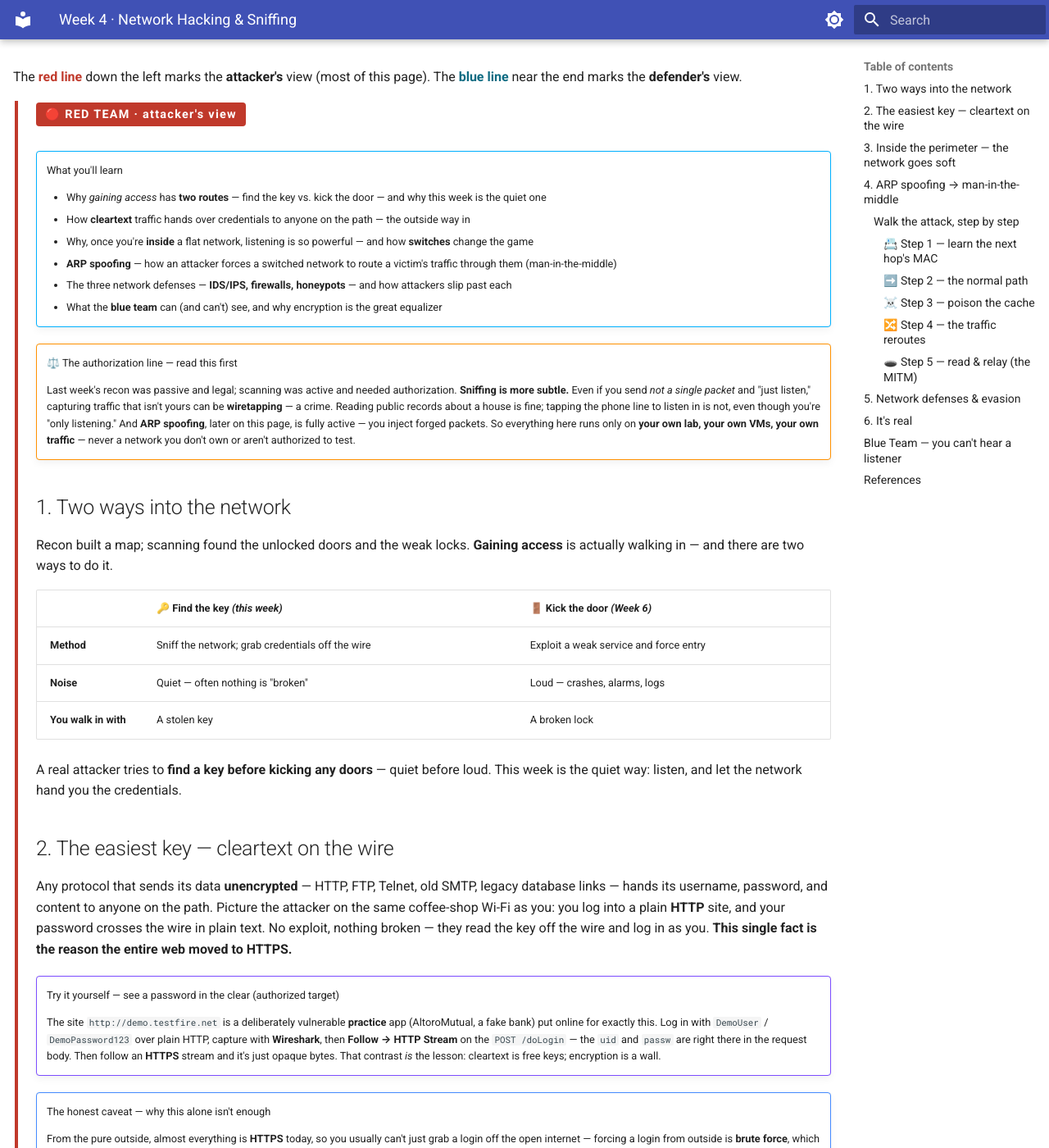
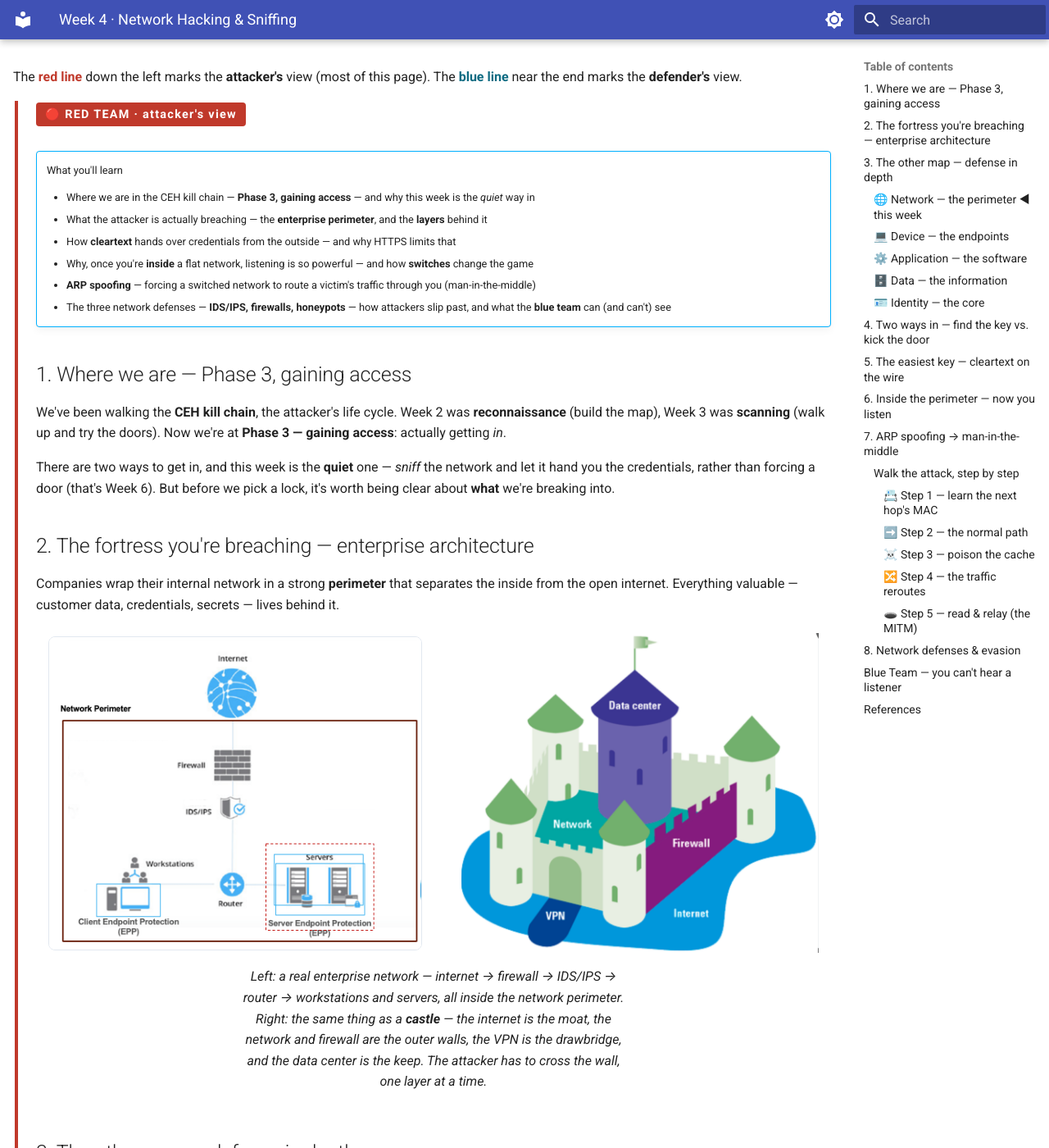
Before and after one commit to chalasanisree-courses/ethical-hacking, an MkDocs documentation site: the page built from source/docs/weeks/network-hacking-sniffing.md, in a window 1280 px wide and 1400 px high, scrolled down 316 px. Shown: the whole window at 82% size. Built offline with MkDocs 1.6.1 and Material for MkDocs 9.7.7, drawn with Linux system fonts in a browser that asks for light colours; some of the changed text lies outside the part shown.

Commit message:
week 4 - update 1

```diff
--- a/source/docs/weeks/network-hacking-sniffing.md
+++ b/source/docs/weeks/network-hacking-sniffing.md
@@ -25,26 +25,119 @@
 
 What you'll learn
 
-- Why *gaining access* has **two routes** — find the key vs. kick the door — and why this week is the quiet one
-- How **cleartext** traffic hands over credentials to anyone on the path — the outside way in
+- Where we are in the CEH kill chain — **Phase 3, gaining access** — and why this week is the *quiet* way in
+- What the attacker is actually breaching — the **enterprise perimeter**, and the **layers** behind it
+- How **cleartext** hands over credentials from the outside — and why HTTPS limits that
 - Why, once you're **inside** a flat network, listening is so powerful — and how **switches** change the game
-- **ARP spoofing** — how an attacker forces a switched network to route a victim's traffic through them (man-in-the-middle)
-- The three network defenses — **IDS/IPS, firewalls, honeypots** — and how attackers slip past each
-- What the **blue team** can (and can't) see, and why encryption is the great equalizer
+- **ARP spoofing** — forcing a switched network to route a victim's traffic through you (man-in-the-middle)
+- The three network defenses — **IDS/IPS, firewalls, honeypots** — how attackers slip past, and what the **blue team** can (and can't) see
+
+</div>
+
+## 1. Where we are — Phase 3, gaining access
+
+We've been walking the **CEH kill chain**, the attacker's life cycle. Week 2 was **reconnaissance** (build the map), Week 3 was **scanning** (walk up and try the doors). Now we're at **Phase 3 — gaining access**: actually getting *in*.
+
+There are two ways to get in, and this week is the **quiet** one — *sniff* the network and let it hand you the credentials, rather than forcing a door (that's Week 6). But before we pick a lock, it's worth being clear about **what** we're breaking into.
+
+## 2. The fortress you're breaching — enterprise architecture
+
+Companies wrap their internal network in a strong **perimeter** that separates the inside from the open internet. Everything valuable — customer data, credentials, secrets — lives behind it.
+
+<figure>
+<div style="display:flex;gap:18px;flex-wrap:wrap;justify-content:center;align-items:center;margin:6px 0;">
+<img src="../img/ea-network.png" alt="A real enterprise network: the internet reaches a firewall, then IDS/IPS, then a router, with workstations and servers behind the network perimeter, each with endpoint protection." style="width:47%;min-width:280px;border:1px solid #e2e8f0;border-radius:8px;background:#fff;" />
+<img src="../img/ea-castle.png" alt="The same enterprise drawn as a castle: the internet is the moat, the network and firewall are the outer walls, the VPN is the drawbridge, and the data center is the keep." style="width:45%;min-width:260px;" />
+</div>
+<figcaption>Left: a real enterprise network — internet → firewall → IDS/IPS → router → workstations and servers, all inside the network perimeter. Right: the same thing as a <strong>castle</strong> — the internet is the moat, the network and firewall are the outer walls, the VPN is the drawbridge, and the data center is the keep. The attacker has to cross the wall, one layer at a time.</figcaption>
+</figure>
+
+## 3. The other map — defense in depth
+
+There's a second map that organises the whole course. Defenders never rely on one wall — they build **layers**, like an onion. The outermost is the **network** (the perimeter); inside are the device, application, data, and — at the core — identity. This module, *Storming the Perimeter*, lives at that **outermost ring**: everything this week attacks the **network** layer.
+
+<div style="max-width:520px;margin:20px auto;" markdown="1">
+
+<div markdown="0">
+<svg viewBox="0 0 560 480" role="img" aria-label="Interactive defense-in-depth layers — click a ring." xmlns="http://www.w3.org/2000/svg" style="width:100%;height:auto;display:block;font-family:'Syne',system-ui,sans-serif;">
+  <circle cx="280" cy="240" r="216" fill="none" stroke="#c0392b" stroke-width="3" stroke-dasharray="7 5" pointer-events="none"/>
+  <circle class="dil-ring" id="dil-ring-1" cx="280" cy="240" r="205" fill="#2b8ca6" onclick="dilShow(1)" tabindex="0" role="button" aria-label="Network layer"/>
+  <circle class="dil-ring" id="dil-ring-2" cx="280" cy="240" r="168" fill="#3ba0ba" onclick="dilShow(2)" tabindex="0" role="button" aria-label="Device layer"/>
+  <circle class="dil-ring" id="dil-ring-3" cx="280" cy="240" r="131" fill="#57b8cf" onclick="dilShow(3)" tabindex="0" role="button" aria-label="Application layer"/>
+  <circle class="dil-ring" id="dil-ring-4" cx="280" cy="240" r="94"  fill="#8ad2e3" onclick="dilShow(4)" tabindex="0" role="button" aria-label="Data layer"/>
+  <circle class="dil-ring" id="dil-ring-5" cx="280" cy="240" r="57"  fill="#0e6b82" onclick="dilShow(5)" tabindex="0" role="button" aria-label="Identity layer"/>
+  <text x="280" y="60"  text-anchor="middle" font-size="15" font-weight="700" fill="#ffffff" pointer-events="none">NETWORK</text>
+  <text x="280" y="95"  text-anchor="middle" font-size="14" font-weight="700" fill="#ffffff" pointer-events="none">DEVICE</text>
+  <text x="280" y="130" text-anchor="middle" font-size="13" font-weight="700" fill="#ffffff" pointer-events="none">APPLICATION</text>
+  <text x="280" y="165" text-anchor="middle" font-size="12.5" font-weight="700" fill="#1a3a44" pointer-events="none">DATA</text>
+  <text x="280" y="238" text-anchor="middle" font-size="13" font-weight="800" fill="#ffffff" pointer-events="none">IDENTITY</text>
+  <text x="280" y="254" text-anchor="middle" font-size="9.5" fill="#cfeef6" pointer-events="none">the core</text>
+</svg>
+</div>
+
+↑ **Click a layer** — the <span style="color:#c0392b;font-weight:700;">red ring</span> (Network) is where we are this week
+
+</div>
+
+<div id="dil-panel-1" class="dil-panel" markdown="1">
+
+#### 🌐 Network — the perimeter ◀ this week
+
+Controls what traffic is even allowed onto the network: **firewalls, IDS/IPS, the DMZ,** and segmentation.
+
+**We attack it in:** [Recon](reconnaissance-footprinting.html) · [Scanning](scanning-enumeration.html) · **Network Hacking & Sniffing (here)** · [Wireless](wireless-hacking.html)
+
+</div>
+
+<div id="dil-panel-2" class="dil-panel" markdown="1">
+
+#### 💻 Device — the endpoints
+
+Hardening the machines: **OS patching, antivirus/EDR, disk encryption,** host firewalls.
+
+**We attack it in:** [System Attacks](system-attacks.html) · [Malware, Trojans & DoS](malware-trojans-dos.html)
+
+</div>
+
+<div id="dil-panel-3" class="dil-panel" markdown="1">
+
+#### ⚙️ Application — the software
+
+Code that isn't exploitable: **secure coding, authn & authz,** web application firewalls.
+
+**We attack it in:** [Web Attacks I](web-attacks-servers-apps.html) · [Web Attacks II — SQLi](web-attacks-sqli-session.html)
+
+</div>
+
+<div id="dil-panel-4" class="dil-panel" markdown="1">
+
+#### 🗄️ Data — the information
+
+Protecting the data itself: **encryption, backups,** tight access control — what attackers ultimately want.
+
+**We attack it in:** [Cryptography](cryptography.html)
+
+</div>
+
+<div id="dil-panel-5" class="dil-panel" markdown="1">
+
+#### 🪪 Identity — the core
+
+*Who* can log in and *what* they can do — MFA, IAM, least privilege. Break identity and you don't hack in, you **log in**.
+
+**We attack it in:** [Social Engineering & the Identity Layer](social-engineering-identity.html)
 
 </div>
 
 <div class="admonition warning" markdown="1">
 
-⚖️ The authorization line — read this first
+⚖️ Read this first — the authorization line
 
-Last week's recon was passive and legal; scanning was active and needed authorization. **Sniffing is more subtle.** Even if you send *not a single packet* and "just listen," capturing traffic that isn't yours can be **wiretapping** — a crime. Reading public records about a house is fine; tapping the phone line to listen in is not, even though you're "only listening." And **ARP spoofing**, later on this page, is fully active — you inject forged packets. So everything here runs only on **your own lab, your own VMs, your own traffic** — never a network you don't own or aren't authorized to test.
+Last week's recon was passive and legal; scanning was active and needed authorization. **Sniffing is more subtle.** Even if you send *not a single packet* and "just listen," capturing traffic that isn't yours can be **wiretapping** — a crime. Reading public records about a house is fine; tapping the phone line to listen in is not. And **ARP spoofing**, later on, is fully active — you inject forged packets. So everything here runs only on **your own lab, your own VMs, your own traffic**.
 
 </div>
 
-## 1. Two ways into the network
-
-Recon built a map; scanning found the unlocked doors and the weak locks. **Gaining access** is actually walking in — and there are two ways to do it.
+## 4. Two ways in — find the key vs. kick the door
 
 | | 🔑 Find the key *(this week)* | 🚪 Kick the door *(Week 6)* |
 |---|---|---|
@@ -52,48 +145,51 @@
 | **Noise** | Quiet — often nothing is "broken" | Loud — crashes, alarms, logs |
 | **You walk in with** | A stolen key | A broken lock |
 
-A real attacker tries to **find a key before kicking any doors** — quiet before loud. This week is the quiet way: listen, and let the network hand you the credentials.
+A real attacker tries to **find a key before kicking any doors** — quiet before loud. So we start with the key.
 
-## 2. The easiest key — cleartext on the wire
+## 5. The easiest key — cleartext on the wire
 
 Any protocol that sends its data **unencrypted** — HTTP, FTP, Telnet, old SMTP, legacy database links — hands its username, password, and content to anyone on the path. Picture the attacker on the same coffee-shop Wi-Fi as you: you log into a plain **HTTP** site, and your password crosses the wire in plain text. No exploit, nothing broken — they read the key off the wire and log in as you. **This single fact is the reason the entire web moved to HTTPS.**
 
 <div class="admonition example" markdown="1">
 
-Try it yourself — see a password in the clear (authorized target)
+Live demo — see a password in the clear (authorized target)
 
-The site `http://demo.testfire.net` is a deliberately vulnerable **practice** app (AltoroMutual, a fake bank) put online for exactly this. Log in with `DemoUser` / `DemoPassword123` over plain HTTP, capture with **Wireshark**, then **Follow → HTTP Stream** on the `POST /doLogin` — the `uid` and `passw` are right there in the request body. Then follow an **HTTPS** stream and it's just opaque bytes. That contrast *is* the lesson: cleartext is free keys; encryption is a wall.
+`http://demo.testfire.net` is a deliberately vulnerable **practice** app (a fake bank) put online for exactly this. Log in with `DemoUser` / `DemoPassword123` over plain HTTP, capture with **Wireshark**, then **Follow → HTTP Stream** on the `POST /doLogin` — the `uid` and `passw` are right there in the request body. Follow an **HTTPS** stream and it's just opaque bytes. That contrast *is* the lesson: cleartext is free keys; encryption is a wall.
 
 </div>
 
 <div class="admonition note" markdown="1">
 
-The honest caveat — why this alone isn't enough
+🐑 It's real — Firesheep (2010)
+
+A developer released **Firesheep**, a one-click Firefox add-on that sniffed **unencrypted session cookies** on open Wi-Fi and let anyone log in as other people on Facebook, Twitter, and more. Sites had moved *login* to HTTPS — but were still sending the **session cookie** back in the clear, so it could be grabbed and replayed. It wasn't new tech; it just made cleartext sniffing so public it pushed the whole web to **HTTPS-everywhere**.
+
+</div>
+
+<div class="admonition note" markdown="1">
+
+The honest caveat — why the outside isn't enough
 
 From the pure outside, almost everything is **HTTPS** today, so you usually can't just grab a login off the open internet — forcing a login from outside is **brute force**, which we save for Week 6. The scary scenario is the attacker who's already **inside** the network. So let's go there.
 
 </div>
 
-## 3. Inside the perimeter — the network goes soft
+## 6. Inside the perimeter — now you listen
 
-How does an attacker get *inside*? The perimeter only has to fail **once**: a phishing click that turns an employee's laptop into a foothold, a rogue device plugged into a jack, stolen VPN credentials, guest Wi-Fi, or an exposed service (that's the Week 6 door). Once in, most enterprises are built **castle-and-moat** — a hard outer shell but a soft inside — so the attacker has fairly **free movement** across the internal network. Nobody checks a badge at every hallway.
+How does an attacker get *inside*? The perimeter only has to fail **once**: a phishing click that turns a laptop into a foothold, a rogue device on a jack, stolen VPN credentials, guest Wi-Fi, or an exposed service. Once in, most enterprises are **castle-and-moat** — a hard shell but a soft inside — so the attacker roams with **free movement** across the internal network (exactly the castle's weakness from the picture above).
 
-<figure>
-<img src="../img/enterprise-architecture.png" width="720" alt="Enterprise network drawn as a castle: the internet is the moat, the firewall and network are the outer walls, and the data center is the keep." /><br />
-<figcaption>The castle from Week 1: the internet is the moat, the firewall and perimeter are the outer walls, and the data center is the keep. The attacker crosses the wall once — and inside, the soft interior lets them roam and <strong>listen</strong>.</figcaption>
-</figure>
-
-So the attacker **listens** — that's sniffing. A **sniffer** (Wireshark, tcpdump) captures packets crossing the network. Whether that's easy depends entirely on the **network gear**:
+So the attacker **listens** — that's sniffing. A **sniffer** (Wireshark, tcpdump) captures packets crossing the network. Whether that's easy depends on the **network gear**:
 
 | | 🕳️ Passive sniffing | 🎯 Active sniffing |
 |---|---|---|
 | **Gear** | Old **hubs** — broadcast every packet to every port | Modern **switches** — send each frame only to its port |
 | **What you do** | Just plug in and listen | Manipulate the network so traffic comes to you |
-| **Noise** | **Silent** — generates no traffic, invisible on the wire | Injects packets — leaves fingerprints |
+| **Noise** | **Silent** — no traffic, invisible on the wire | Injects packets — leaves fingerprints |
 
-On a hub, sniffing is free. On a switch — which is what you'll actually find — you can't just listen; you have to **actively insert yourself** into the path. And the classic way to do that is ARP spoofing.
+On a hub, sniffing is free. On a switch — what you'll actually find — you can't just listen; you have to **actively insert yourself** into the path. The classic way is ARP spoofing.
 
-## 4. ARP spoofing → man-in-the-middle
+## 7. ARP spoofing → man-in-the-middle
 
 On a local network, machines find each other by **MAC address** using **ARP** (Address Resolution Protocol) — a trusting protocol with **no authentication**. Whoever answers "who has this IP?" first is believed and cached. ARP spoofing abuses exactly that: the attacker sends **forged replies** telling the victim *"I'm the gateway"* and telling the gateway *"I'm the victim."* Now every packet flows **through** the attacker — a man-in-the-middle who can read it, capture credentials, or change it in transit.
 
@@ -156,7 +252,7 @@
 
 #### ➡️ Step 2 — the normal path
 
-With the gateway's real MAC cached, the victim's traffic (say a ping to `8.8.8.8`) leaves with the **destination MAC = the real gateway**. Everything flows correctly out to the internet. This is the "before" picture — worth showing first so the change stands out.
+With the gateway's real MAC cached, the victim's traffic (say a ping to `8.8.8.8`) leaves with the **destination MAC = the real gateway**. Everything flows correctly out to the internet. This is the "before" picture — show it first so the change stands out.
 
 🔎 In a capture: the outbound packet's **Ethernet destination** is the gateway's real MAC (`ec:c3:…:c1`).
 
@@ -192,23 +288,31 @@
 
 </div>
 
-## 5. Network defenses & evasion
+<div class="admonition note" markdown="1">
+
+📢 It's real — Superfish (2015)
+
+Lenovo shipped laptops with adware that installed its **own root certificate** to break HTTPS and inject ads — a factory-installed man-in-the-middle. Because the browser trusts a certificate authority to prove a site is who it claims, Superfish forged that trust locally so it could sit in the middle of *encrypted* sessions. Worse, it was so poorly secured that **third parties** could ride it to intercept users' banking traffic. Millions in fines followed. Listening, and **impersonating** — the network isn't just something you cross; it's a place you can sit and intercept.
+
+</div>
+
+## 8. Network defenses & evasion
 
 The network isn't defenceless — three systems watch it, and the attacker's job is knowing how each is slipped past.
-
-<div class="admonition info" markdown="1">
-
-🛡️ IDS / IPS — signature &amp; anomaly detection
-
-Intrusion detection/prevention systems (**Snort**, **Suricata**) match traffic against known-bad **signatures** and statistical **anomalies**. *Evaded by:* encryption, packet **fragmentation**, timing changes, and hiding inside protocols the sensor doesn't fully parse.
-
-</div>
 
 <div class="admonition info" markdown="1">
 
 🧱 Firewalls — connection control
 
 Firewalls decide which connections are allowed in and out (you saw them in Week 2 as `filtered` ports). *Evaded by:* **tunneling** — smuggling traffic inside something already allowed, like **HTTPS** or **DNS**, which almost every firewall lets out.
+
+</div>
+
+<div class="admonition info" markdown="1">
+
+🛡️ IDS / IPS — signature &amp; anomaly detection
+
+Intrusion detection/prevention systems (**Snort**, **Suricata**) match traffic against known-bad **signatures** and statistical **anomalies** — the "Duplicate IP address" from the ARP demo is exactly the kind of anomaly they flag. *Evaded by:* encryption, packet **fragmentation**, timing changes, and hiding inside protocols the sensor doesn't fully parse.
 
 </div>
 
@@ -221,14 +325,6 @@
 </div>
 
 > **Evasion in one line:** defenses can only inspect what they can **see**. Encrypt it, fragment it, or tunnel it inside allowed traffic, and much of the inspection stops working — which is exactly why exfiltrating data over an encrypted channel is so hard to catch.
-
-## 6. It's real
-
-🐑 **Firesheep (2010)** — a one-click Firefox add-on that sniffed **unencrypted session cookies** on open Wi-Fi and let anyone log in as other people on Facebook, Twitter, and more. It wasn't new tech; it just made cleartext sniffing so public it embarrassed the industry into **HTTPS-everywhere**.
-
-📢 **Superfish (2015)** — Lenovo shipped laptops with adware that installed its **own root certificate** to break HTTPS and inject ads — a factory-installed man-in-the-middle. Worse, it was so poorly secured that *third parties* could ride it to intercept users' banking traffic. Millions in fines followed.
-
-🔏 **DigiNotar (2011)** — attackers breached a **certificate authority**, forged Google certificates, and used them to man-in-the-middle **Gmail for ~300,000 people in Iran**. Listening, and impersonating — the network isn't just something you cross; it's a place you can sit and intercept.
 
 </div>
 
@@ -244,7 +340,7 @@
 
 What the SOC can and can't see
 
-Here's the hard part: **passive sniffing is invisible** — a listener generates no traffic, so there's nothing on the wire to catch. But the **active** moves leave fingerprints:
+The hard part: **passive sniffing is invisible** — a listener generates no traffic, so there's nothing on the wire to catch. But the **active** moves leave fingerprints:
 
 - **ARP poisoning** shows up as a MAC suddenly claiming to be the gateway, **duplicate-IP warnings**, and ARP tables changing.
 - **Tunneled exfiltration** shows up as anomalies — oddly large or oddly regular DNS/HTTPS flows to an unfamiliar host.
```
Also changed, not shown: img/ea-castle.png (added), img/ea-network.png (added), source/docs/img/ea-castle.png (added), source/docs/img/ea-network.png (added), 2 other files.
